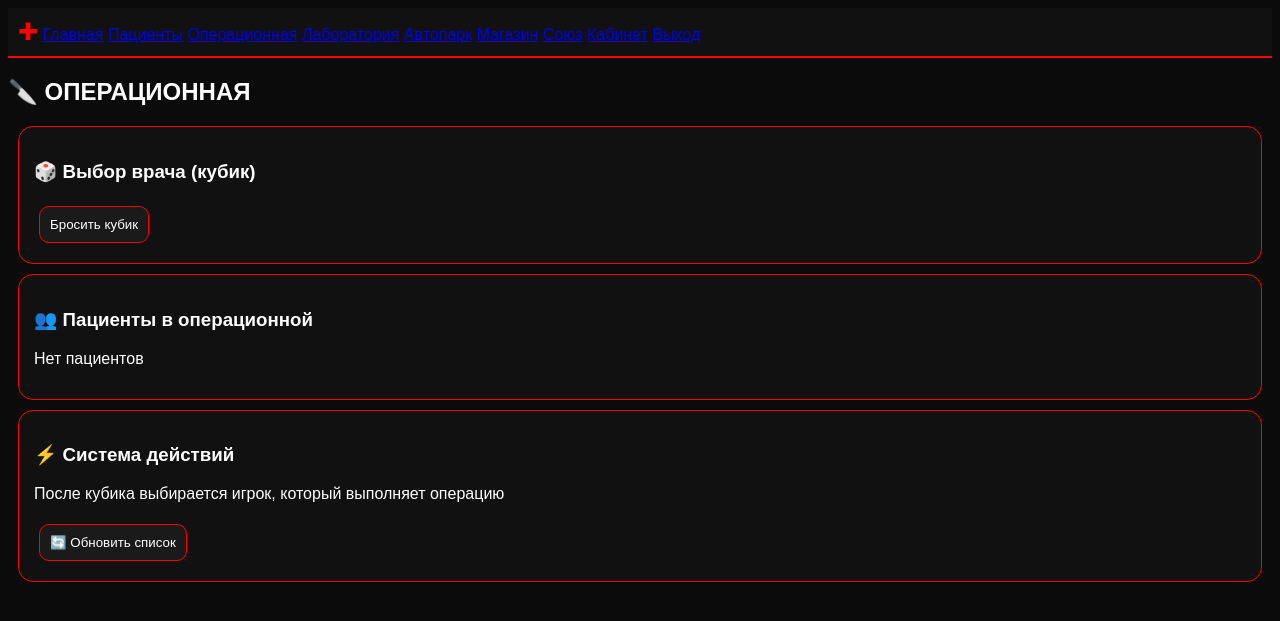
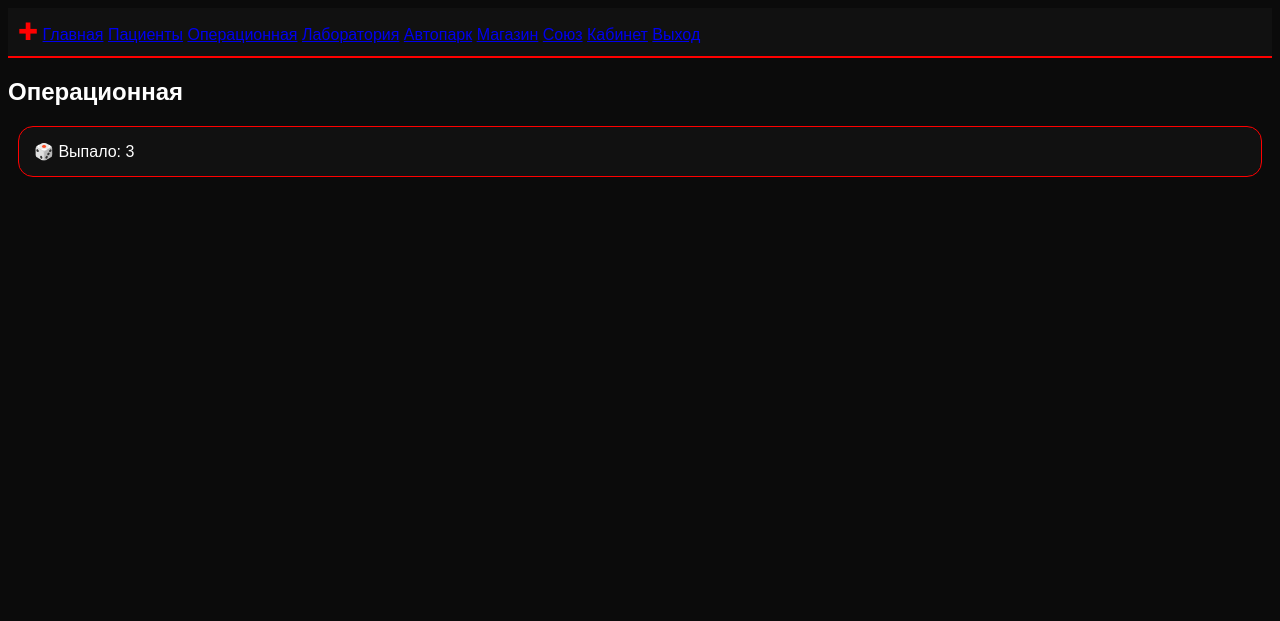
Before and after one commit to ivan0796223-byte/xospital-game, a Flask app: page /operating in a window 1280 px wide. Shown: the top 621 px of the page. Run offline with Flask 3, Linux system fonts and the light colour scheme.

Commit message:
Update operating.html

```diff
--- a/templates/operating.html
+++ b/templates/operating.html
@@ -1,43 +1,10 @@
 {% extends "base.html" %}
 {% block content %}
 
-<h2>🔪 ОПЕРАЦИОННАЯ</h2>
+<h2>Операционная</h2>
 
 <div class="card">
-<h3>🎲 Выбор врача (кубик)</h3>
-<a href="/roll"><button>Бросить кубик</button></a>
-</div>
-
-<div class="card">
-<h3>👥 Пациенты в операционной</h3>
-
-{% if operation|length == 0 %}
-<p>Нет пациентов</p>
-{% endif %}
-
-{% for p in operation %}
-<div class="card">
-👤 {{ p.name }}<br>
-🦠 {{ p.disease }}<br>
-📅 Возраст: {{ p.age }}
-
-<br><br>
-
-<a href="/finish/{{ p.id }}">
-<button>✅ Завершить операцию</button>
-</a>
-</div>
-{% endfor %}
-
-</div>
-
-<div class="card">
-<h3>⚡ Система действий</h3>
-<p>После кубика выбирается игрок, который выполняет операцию</p>
-
-<a href="/operation">
-<button>🔄 Обновить список</button>
-</a>
+    🎲 Выпало: {{ dice }}
 </div>
 
 {% endblock %}
```
